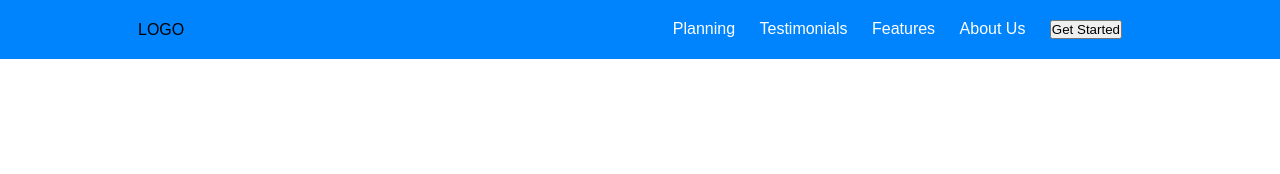
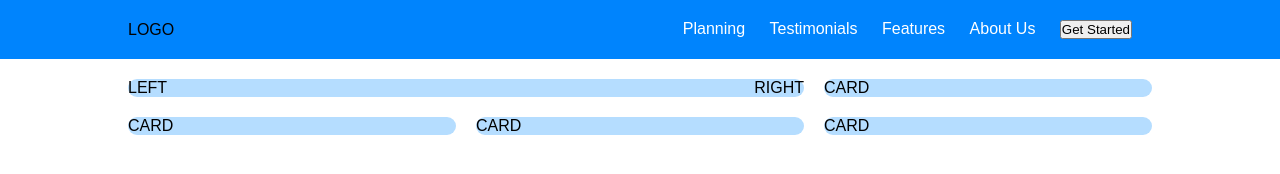
Before and after one commit to stefanenache12/htmlcss-responsive-layout, a plain HTML site: page index.html in a window 1280 px wide. Drawn offline with Linux system fonts and the light colour scheme.

Commit message:
END STRUCTURE FIRST SECTION OF THE MAIN

```diff
--- a/css/style.css
+++ b/css/style.css
@@ -52,6 +52,30 @@ header .container .nav-menu {
 }
 
 
+/*****MAIN*****/
+
+/*FIRST SECTION*/
+
+.first-section {
+    margin-top: 1.25rem;
+    margin-bottom: 2.5rem;
+}
+
+.first-section .cards {
+    display: flex;
+    flex-wrap: wrap;
+    margin: 0 -0.625rem;
+}
+
+
+.first-section .cards .card {
+    background-color: var(--second-color);
+    width: calc(100% - 1.25rem);
+    margin: 0 .625rem 1.25rem;
+    border-radius: .9375rem;
+}
+
+
 
 
 
@@ -60,25 +84,37 @@ header .container .nav-menu {
             RESPONSIVE
 ------------------------------------*/
 
-/*TABLET MIN WIDTH 768px*/
+/*****TABLET MIN WIDTH 768px*****/
 
 @media screen and (min-width:768px) {
 
+    /***MAIN***/
+
+    /*FIRST SECTION*/
+
+    .first-section .cards .card {
+        width: calc((100% / 3 ) - 1.25rem);
+    }
+
+    .first-section .cards > :first-child {
+        width: calc(((100% / 3) * 2) - 1.25rem);
+    }
 
 
 
 }
 
 
-/*DESKTOP MIN WIDTH 992px*/
+/*****DESKTOP MIN WIDTH 992px*****/
 
 @media screen and (min-width:992px) {
 
-    /*HEADER*/
+    /***HEADER***/
 
     .container {
         width: 80%;
         margin: 0 auto;
+        padding: 0;
     }
 
     header .container .nav-menu {
@@ -89,5 +125,14 @@ header .container .nav-menu {
         display: none;
     }
 
+    /***MAIN***/
+
+    /*FIRST SECTION*/
+
+    .first-card-content {
+        display: flex;
+        justify-content: space-between;
+    }
+
 
 }
--- a/index.html
+++ b/index.html
@@ -81,6 +81,52 @@
 
         <main>
 
+            <!--FIRST SECTION-->
+
+            <section class="first-section">
+
+                <div class="container">
+
+                    <div class="cards">
+
+                        <div class="card">
+
+                            <div class="first-card-content">
+
+                                <div>
+                                    LEFT
+                                </div>
+
+                                <div>
+                                    RIGHT
+                                </div>
+
+                            </div>
+
+                        </div>
+
+                        <div class="card">
+                            CARD
+                        </div>
+
+                        <div class="card">
+                            CARD
+                        </div>
+
+                        <div class="card">
+                            CARD
+                        </div>
+
+                        <div class="card">
+                            CARD
+                        </div>
+
+                    </div>
+
+                </div>
+
+            </section>
+
         </main>
 
         <!--FOOTER-->
```
